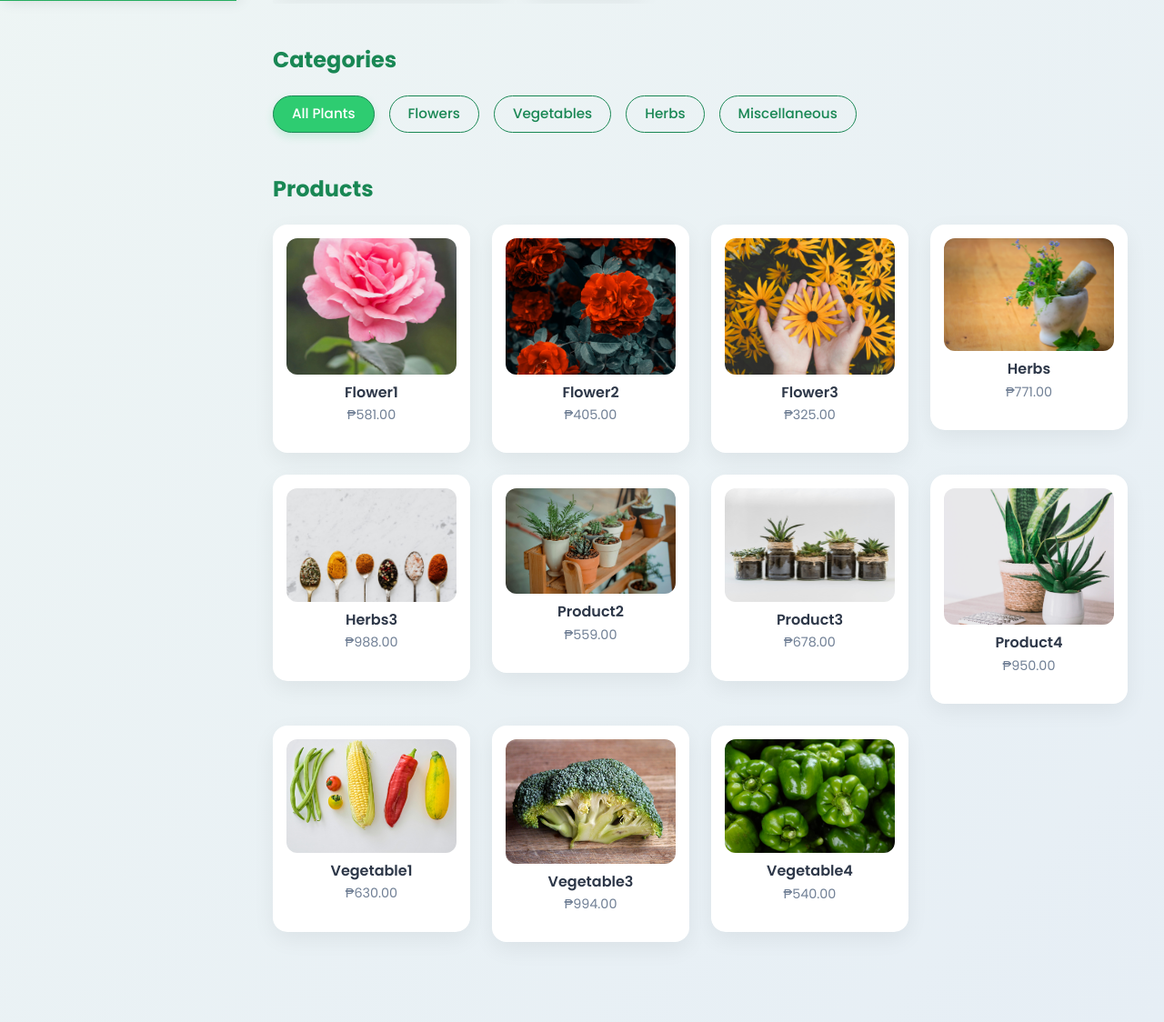
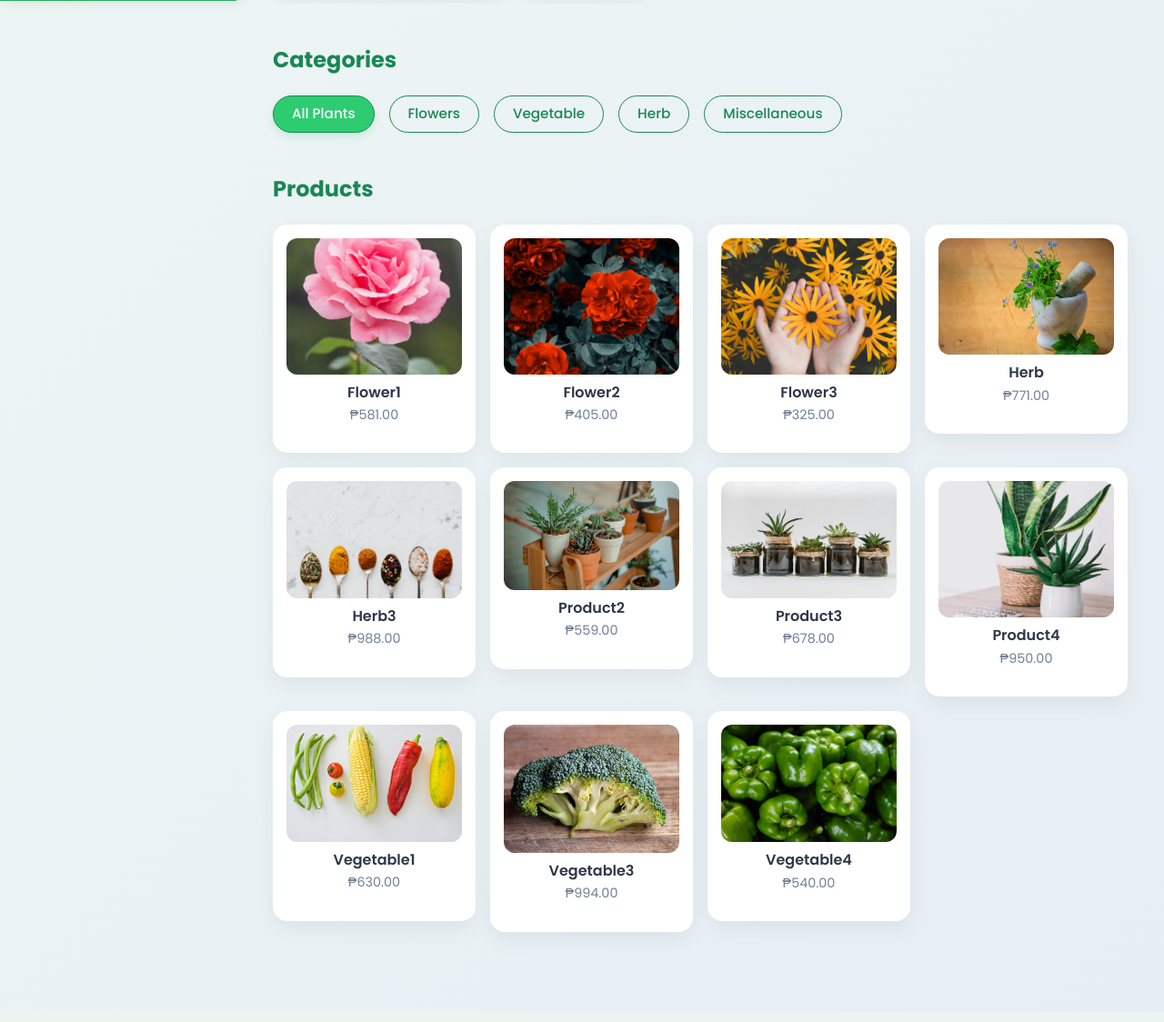
Before and after one commit to GazerBeamz/Green-Thumb-Garden, a PHP site: page /greenthumb_garden/customer/customer_dashboard.php in a window 1280 px wide. Shown: the part 799-1923 px from the top of the page at 91% size. After the commit the page ends 1829 px from the top, so only its background shows below. Run offline with PHP 8.4, Linux system fonts and the light colour scheme; the visitor is signed in with stand-in values (Sample User, id 1); data that the repository does not hold is empty.

Commit message:
fix some styling issues

```diff
--- a/assets/css/customer_dashboard.css
+++ b/assets/css/customer_dashboard.css
@@ -209,16 +209,31 @@ body {
 }
 
 /* Products Section */
+#products-container {
+    display: grid;
+    grid-template-columns: repeat(4, 1fr); /* 4 equal-width columns */
+    gap: 1rem; /* Consistent gap between cards */
+}
+
 .product-item {
     transition: opacity 0.3s ease;
 }
 
 .product-item.hidden {
-    opacity: 0;
-    height: 0;
-    margin: 0;
-    overflow: hidden;
-    pointer-events: none;
+    display: none; /* Completely remove hidden items from the layout */
+}
+
+/* Responsive adjustments */
+@media (max-width: 768px) {
+    #products-container {
+        grid-template-columns: repeat(2, 1fr); /* 2 cards per row on smaller screens */
+    }
+}
+
+@media (max-width: 576px) {
+    #products-container {
+        grid-template-columns: 1fr; /* 1 card per row on very small screens */
+    }
 }
 
 /* Profile Container */
--- a/customer/customer_dashboard.php
+++ b/customer/customer_dashboard.php
@@ -17,6 +17,7 @@ $fullname = $user['firstname'] . ' ' . $user['lastname'];
 
 <!DOCTYPE html>
 <html lang="en">
+
 <head>
     <meta charset="UTF-8">
     <meta name="viewport" content="width=device-width, initial-scale=1.0">
@@ -27,6 +28,7 @@ $fullname = $user['firstname'] . ' ' . $user['lastname'];
     <link rel="stylesheet" href="https://cdn.jsdelivr.net/npm/bootstrap-icons@1.10.5/font/bootstrap-icons.css">
     <link rel="stylesheet" href="../assets/css/customer_dashboard.css">
 </head>
+
 <body>
     <!-- Sidebar -->
     <nav class="sidebar">
@@ -101,8 +103,8 @@ $fullname = $user['firstname'] . ' ' . $user['lastname'];
             <div class="d-flex gap-3 flex-wrap">
                 <button class="btn btn-outline-success category-btn active" data-category="all">All Plants</button>
                 <button class="btn btn-outline-success category-btn" data-category="flower">Flowers</button>
-                <button class="btn btn-outline-success category-btn" data-category="vegetable">Vegetables</button>
-                <button class="btn btn-outline-success category-btn" data-category="herbs">Herbs</button>
+                <button class="btn btn-outline-success category-btn" data-category="vegetable">Vegetable</button>
+                <button class="btn btn-outline-success category-btn" data-category="herbs">Herb</button>
                 <button class="btn btn-outline-success category-btn" data-category="product">Miscellaneous</button>
             </div>
         </section>
@@ -110,7 +112,7 @@ $fullname = $user['firstname'] . ' ' . $user['lastname'];
         <!-- Products Section -->
         <section class="products mb-5">
             <h4 class="fw-bold text-success mb-4 animate__animated animate__fadeIn">Products</h4>
-            <div class="row g-4" id="products-container">
+            <div class="grid-container" id="products-container">
                 <?php
                 // Path to the products folder
                 $productsFolder = '../assets/products/';
@@ -122,20 +124,24 @@ $fullname = $user['firstname'] . ' ' . $user['lastname'];
                     if ($file !== '.' && $file !== '..') {
                         // Extract product name and category from the file name
                         $productName = pathinfo($file, PATHINFO_FILENAME);
-                        $productNameFormatted = ucwords(str_replace('_', ' ', $productName)); // Format name
+                        // Adjust the displayed name to remove plural forms
+                        $productNameFormatted = ucwords(str_replace('_', ' ', $productName));
+                        $productNameFormatted = str_replace('Vegetables', 'Vegetable', $productNameFormatted);
+                        $productNameFormatted = str_replace('Herbs', 'Herb', $productNameFormatted);
+                        $productNameFormatted = str_replace('Miscellaneous', 'Misc', $productNameFormatted);
                         $price = rand(300, 1000); // Random price for demonstration
 
                         // Assign category based on the file name prefix (e.g., 'flower', 'vegetable')
                         $category = strtolower(preg_replace('/\d+$/', '', $productName)); // Remove trailing numbers
-                        ?>
-                        <div class="col-md-3 product-item">
+                ?>
+                        <div class="product-item">
                             <div class="card" data-category="<?php echo htmlspecialchars($category); ?>">
                                 <img src="<?php echo $productsFolder . $file; ?>" alt="<?php echo htmlspecialchars($productNameFormatted); ?>" class="img-fluid">
                                 <h6><?php echo htmlspecialchars($productNameFormatted); ?></h6>
                                 <p>₱<?php echo number_format($price, 2); ?></p>
                             </div>
                         </div>
-                        <?php
+                <?php
                     }
                 }
                 ?>
@@ -146,4 +152,5 @@ $fullname = $user['firstname'] . ' ' . $user['lastname'];
     <script src="https://cdn.jsdelivr.net/npm/bootstrap@5.3.0/dist/js/bootstrap.bundle.min.js"></script>
     <script src="../assets/js/filter-products.js"></script>
 </body>
+
 </html>
```
